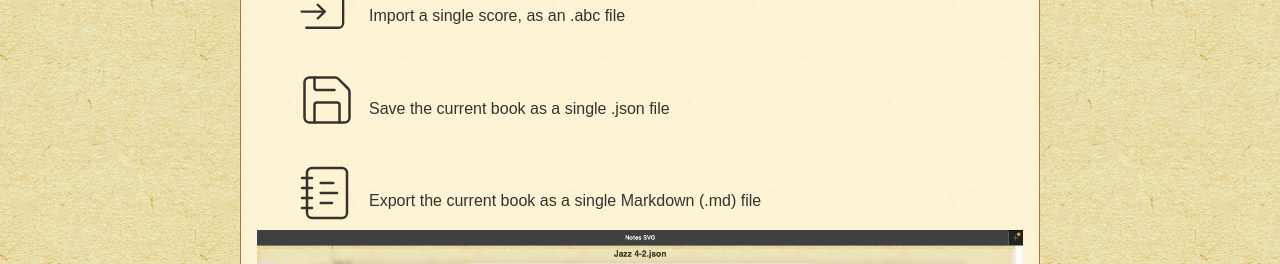
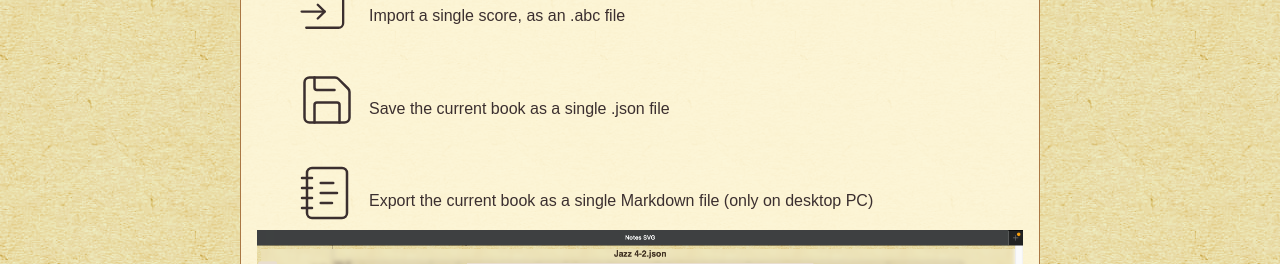
Before and after one commit to Mowglithecat/ReadyScore, a plain HTML site: page manual.html in a window 1280 px wide. Shown: the part 3540-3804 px from the top of the page. Drawn offline with Linux system fonts and the light colour scheme.

Commit message:
Update manual.html

```diff
--- a/manual.html
+++ b/manual.html
@@ -212,7 +212,7 @@
       </p>
       <p>
         <svg class="illuminated-icon"><use href="#icon-exportmd"></use></svg>
-        Export the current book as a single Markdown (.md) file
+        Export the current book as a single Markdown file (only on desktop PC)
       </p>
   </ul>
   <img src="img/placeholder-navigation.png" alt="Navigation UI" class="thumbnail">
```
